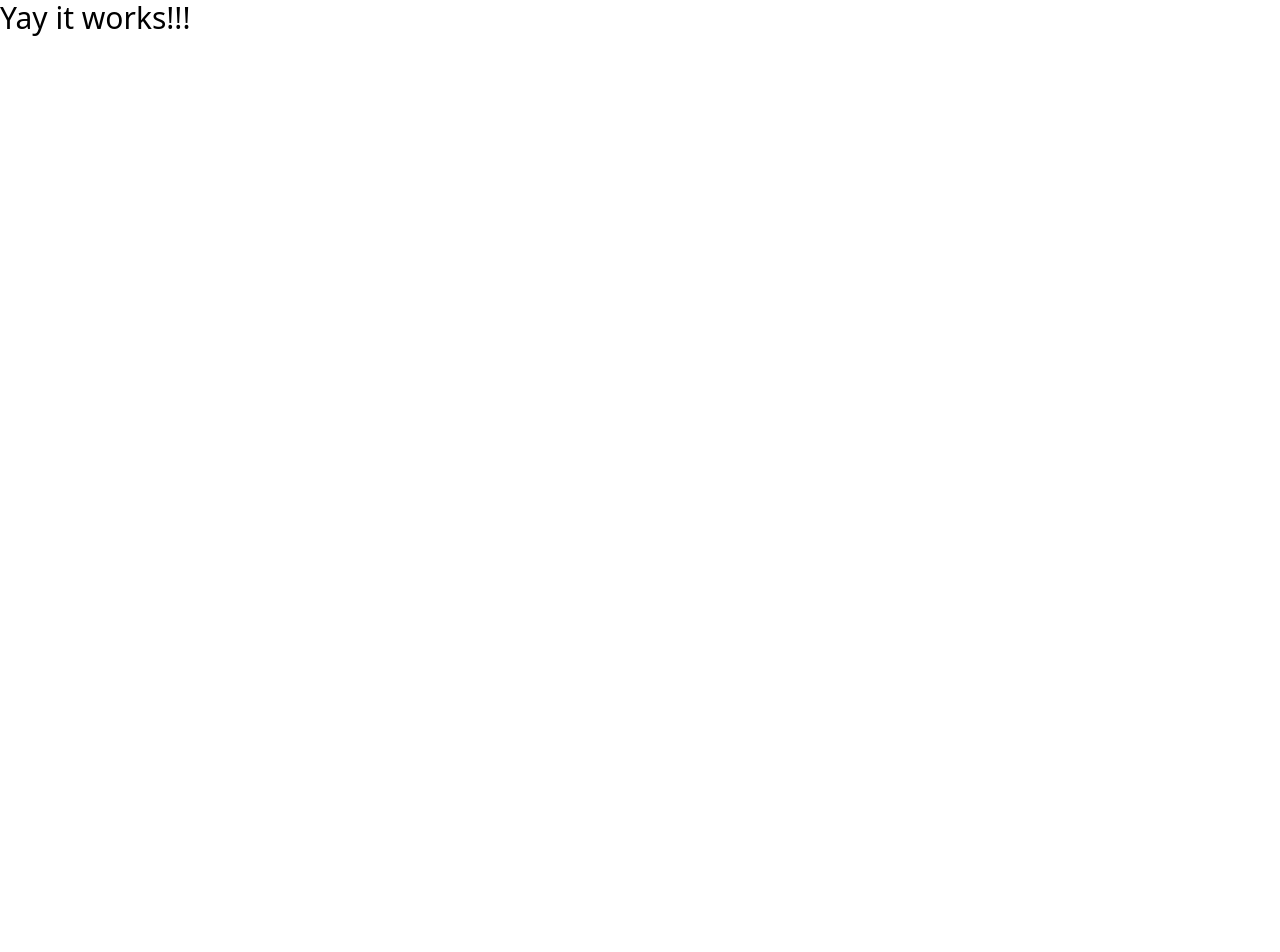
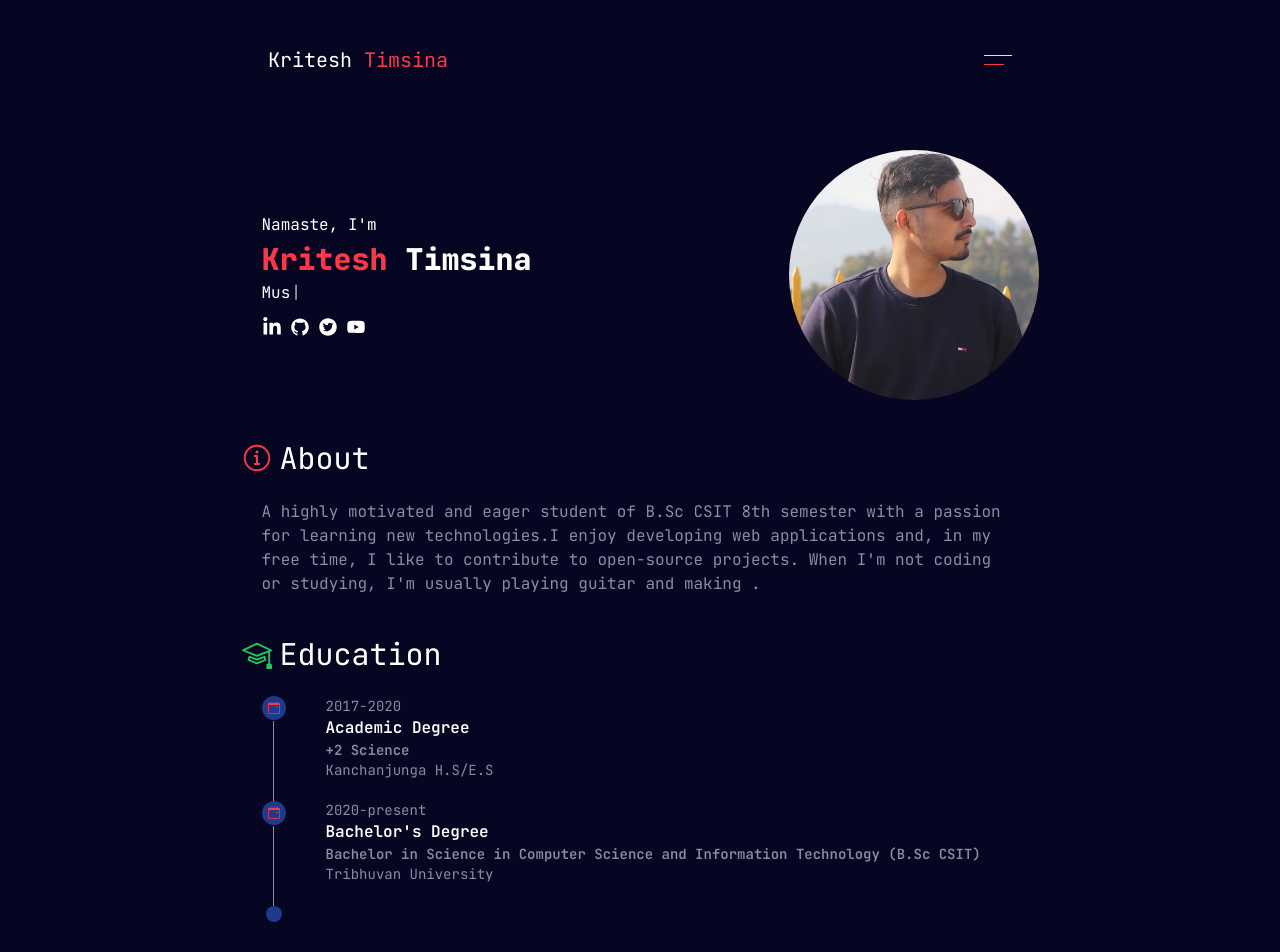
Before and after one commit to KriteshTimsina/portfolio-v2, a React (Vite) app: page / in a window 1280 px wide. Shown: the top 952 px of the page. Before the commit the page ends 800 px from the top, so only its background shows below. Built offline with nearby package versions, Linux system fonts and the light colour scheme.

Commit message:
feat:design about and education page

```diff
--- a/package.json
+++ b/package.json
@@ -10,16 +10,18 @@
     "preview": "vite preview"
   },
   "dependencies": {
+    "@vitejs/plugin-react": "^4.0.0",
     "react": "^18.2.0",
     "react-dom": "^18.2.0",
-    "react-router-dom": "^6.11.2"
+    "react-icons": "^4.8.0",
+    "react-router-dom": "^6.11.2",
+    "typewriter-effect": "^2.19.0"
   },
   "devDependencies": {
     "@types/react": "^18.0.28",
     "@types/react-dom": "^18.0.11",
     "@typescript-eslint/eslint-plugin": "^5.57.1",
     "@typescript-eslint/parser": "^5.57.1",
-    "@vitejs/plugin-react": "^4.0.0",
     "autoprefixer": "^10.4.14",
     "eslint": "^8.38.0",
     "eslint-plugin-react-hooks": "^4.6.0",
--- a/src/App.tsx
+++ b/src/App.tsx
@@ -1,5 +1,21 @@
+import Header from "./components/Header";
+import About from "./pages/About";
+import Education from "./pages/Education";
+import Home from "./pages/Home";
+import Skills from "./pages/Skills";
+
 function App() {
-  return <div className="text-3xl">Yay it works!!!</div>;
+  return (
+    <div className=" py-5 bg-background font-jetbrains  text-white min-h-screen">
+      <Header />
+      <div className="w-full px-5 sm:px-0 sm:w-[797px] mx-auto mt-[50px]">
+        <Home />
+        <About />
+        <Education />
+        <Skills />
+      </div>
+    </div>
+  );
 }
 
 export default App;
--- /dev/null
+++ b/src/components/Header.tsx
@@ -0,0 +1,15 @@
+const Header = () => {
+  return (
+    <header className="flex justify-around h-20 items-center">
+      <h2 className="text-xl">
+        Kritesh <span className="text-primary">Timsina</span>
+      </h2>
+      <nav className="flex flex-col gap-2 justify-center cursor-pointer  ">
+        <div className="border-b-[1px] border-[#e4e4e4] w-7 "></div>
+        <div className="border-b-[1px] border-primary w-5 "></div>
+      </nav>
+    </header>
+  );
+};
+
+export default Header;
--- /dev/null
+++ b/src/components/Timeline.tsx
@@ -0,0 +1,19 @@
+import React from "react";
+import { BsCalendarEvent } from "react-icons/bs";
+const Timeline = () => {
+  return (
+    <div className=" flex flex-col gap-[0.5px] items-center justify-start ">
+      <span className="rounded-full bg-blue-900 w-6 h-6 flex justify-center items-center p-[6px]">
+        <BsCalendarEvent className="text-sm text-primary" />
+      </span>
+      <span className=" bg-typography  w-[1px] h-20"></span>
+      <span className="rounded-full bg-blue-900 w-6 h-6 flex justify-center items-center p-[6px]">
+        <BsCalendarEvent className="text-sm text-primary" />
+      </span>
+      <span className=" bg-typography  w-[1px] h-20"></span>
+      <span className="rounded-full bg-blue-900 w-4 h-4 "></span>
+    </div>
+  );
+};
+
+export default Timeline;
--- a/src/index.css
+++ b/src/index.css
@@ -1,3 +1,4 @@
+@import url('https://fonts.googleapis.com/css2?family=DM+Sans:ital,wght@0,400;0,500;0,700;1,400;1,500;1,700&family=JetBrains+Mono:ital,wght@0,100;0,200;0,300;0,400;0,500;0,600;0,700;0,800;1,100;1,200;1,300;1,400;1,500;1,600;1,700;1,800&display=swap');
 @tailwind base;
 @tailwind components;
 @tailwind utilities;
--- a/src/main.tsx
+++ b/src/main.tsx
@@ -1,10 +1,7 @@
-import React from 'react'
-import ReactDOM from 'react-dom/client'
-import App from './App.tsx'
-import './index.css'
+import ReactDOM from "react-dom/client";
+import App from "./App.tsx";
+import "./index.css";
 
-ReactDOM.createRoot(document.getElementById('root') as HTMLElement).render(
-  <React.StrictMode>
-    <App />
-  </React.StrictMode>,
-)
+ReactDOM.createRoot(document.getElementById("root") as HTMLElement).render(
+  <App />
+);
--- /dev/null
+++ b/src/pages/About.tsx
@@ -0,0 +1,22 @@
+import { RxInfoCircled } from "react-icons/rx";
+const About = () => {
+  return (
+    <div className="flex flex-col mt-10 gap-6">
+      <section className="flex items-center gap-2 text-3xl ">
+        <RxInfoCircled className="text-primary" />
+        <h1>About</h1>
+      </section>
+      <section className="px-5 text-typography">
+        <p>
+          A highly motivated and eager student of B.Sc CSIT 8th semester with a
+          passion for learning new technologies.I enjoy developing web
+          applications and, in my free time, I like to contribute to open-source
+          projects. When I'm not coding or studying, I'm usually playing guitar
+          and making .
+        </p>
+      </section>
+    </div>
+  );
+};
+
+export default About;
--- /dev/null
+++ b/src/pages/Education.tsx
@@ -0,0 +1,40 @@
+import { BsMortarboard } from "react-icons/bs";
+import Timeline from "../components/Timeline";
+const Education = () => {
+  return (
+    <div className="flex flex-col py-10 gap-6">
+      <section className="flex items-center gap-2 text-3xl ">
+        <BsMortarboard className="text-green-500" />
+        <h1>Education</h1>
+      </section>
+      <section className="px-5 flex gap-10">
+        <Timeline />
+        <div className="flex flex-col gap-5">
+          <div>
+            <h1 className="text-sm text-typography">2017-2020</h1>
+            <div>
+              <h1 className="font-semibold">Academic Degree</h1>
+              <p className="text-sm font-semibold text-typography">
+                +2 Science
+              </p>
+              <p className="text-sm text-typography">Kanchanjunga H.S/E.S</p>
+            </div>
+          </div>
+          <div>
+            <h1 className="text-sm text-typography">2020-present</h1>
+            <div>
+              <h1 className="font-semibold">Bachelor's Degree</h1>
+              <p className="text-sm font-semibold text-typography">
+                Bachelor in Science in Computer Science and Information
+                Technology (B.Sc CSIT)
+              </p>
+              <p className="text-sm text-typography">Tribhuvan University</p>
+            </div>
+          </div>
+        </div>
+      </section>
+    </div>
+  );
+};
+
+export default Education;
--- /dev/null
+++ b/src/pages/Home.tsx
@@ -0,0 +1,45 @@
+import {
+  AiFillLinkedin,
+  AiFillGithub,
+  AiFillTwitterCircle,
+  AiFillYoutube,
+} from "react-icons/ai";
+import { FaLinkedinIn } from "react-icons/fa";
+import Typewriter from "typewriter-effect";
+const Home = () => {
+  return (
+    <div className=" flex flex-col  sm:flex-row items-start sm:items-center justify-between gap-3">
+      <section className="flex flex-col gap-1 order-2 sm:order-1 px-5">
+        <h1>Namaste, I'm</h1>
+        <h1 className="text-3xl font-extrabold">
+          <span className="text-primary"> Kritesh</span> Timsina
+        </h1>
+        <div>
+          <Typewriter
+            options={{
+              strings: ["Web Developer", "Musician(wannabe)"],
+              autoStart: true,
+              loop: true,
+            }}
+          />
+        </div>
+        <div className="flex gap-2 mt-2 text-xl">
+          <FaLinkedinIn className="hover:text-[#0077b5] transition-all" />
+          <AiFillGithub className="hover:bg-slate-900 transition-all" />
+          <AiFillTwitterCircle className="hover:text-[#1DA1F2] transition-all" />
+          <AiFillYoutube className="hover:text-[#c4302b] transition-all" />
+        </div>
+      </section>
+      <section className="order-1 sm:order-2">
+        <img
+          className="w-[150px] h-[150px] sm:w-[250px] sm:h-[250px] rounded-full hover:shadow-md hover:shadow-primary hover:grayscale-[50%] hover:border-primary hover:border-[2px] transition-all duration-75 "
+          src="./src/assets/kritesh.jpg"
+          title="Kritesh Timsina"
+          alt="Kritesh Timsina"
+        />
+      </section>
+    </div>
+  );
+};
+
+export default Home;
--- /dev/null
+++ b/src/pages/Skills.tsx
@@ -0,0 +1,14 @@
+import { GoLightBulb } from "react-icons/go";
+
+const Skills = () => {
+  return (
+    <div className="flex flex-col  gap-6">
+      <section className="flex items-center gap-2 text-3xl ">
+        <GoLightBulb className="text-yellow-500" />
+        <h1>Skills</h1>
+      </section>
+    </div>
+  );
+};
+
+export default Skills;
--- a/tailwind.config.js
+++ b/tailwind.config.js
@@ -2,7 +2,17 @@
 export default {
   content: ["./index.html", "./src/**/*.{js,ts,jsx,tsx}"],
   theme: {
-    extend: {},
+    extend: {
+      fontFamily: {
+        dmsans: ["DM Sans", "sans-serif"],
+        jetbrains: ["JetBrains Mono", "monospace"],
+      },
+      colors: {
+        background: "#060522",
+        typography: "#888EA0",
+        primary: "#FD3846",
+      },
+    },
   },
   plugins: [],
 };
```
Also changed, not shown: src/assets/kritesh.jpg (added), 1 other file (tests, documents, lock files or other folders).
